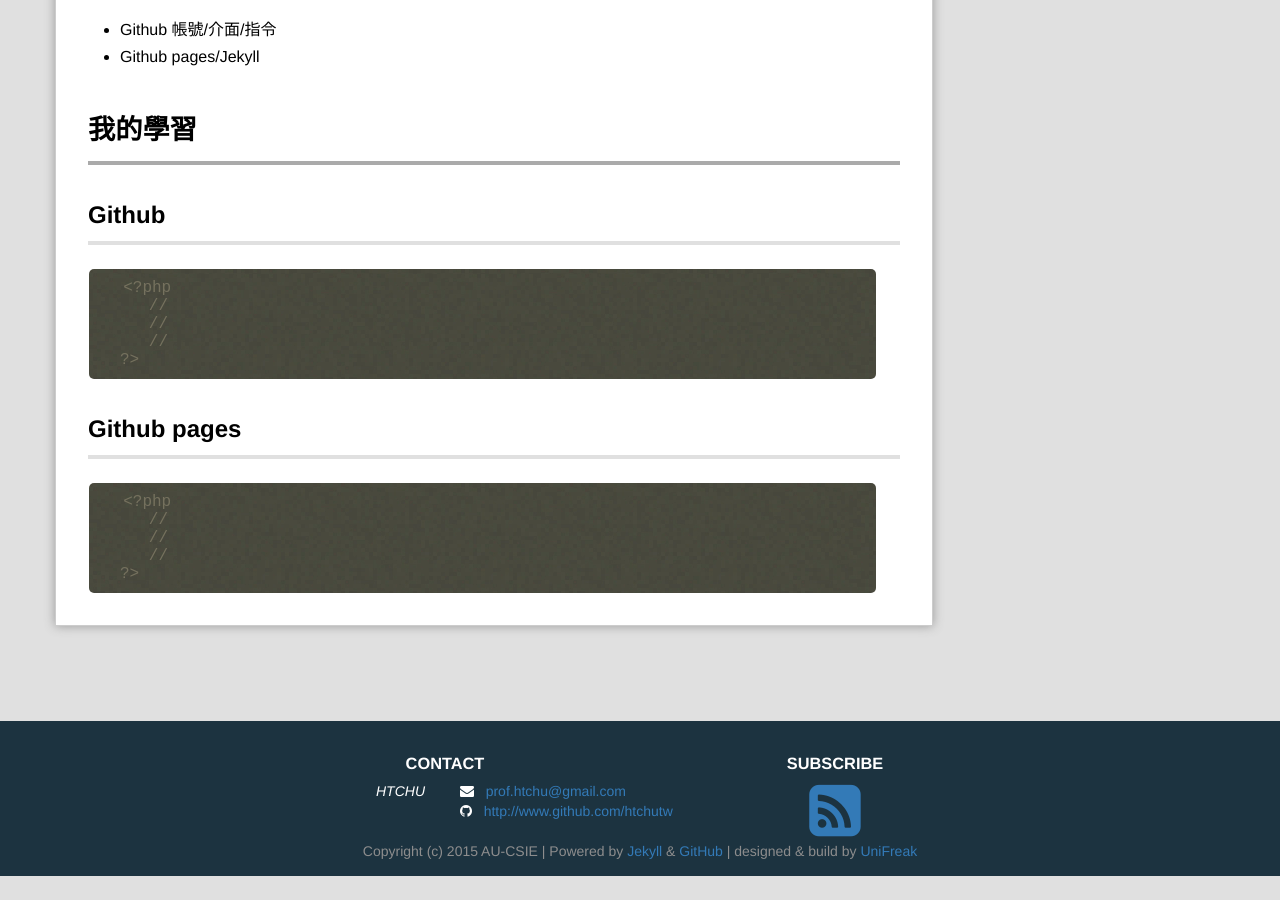
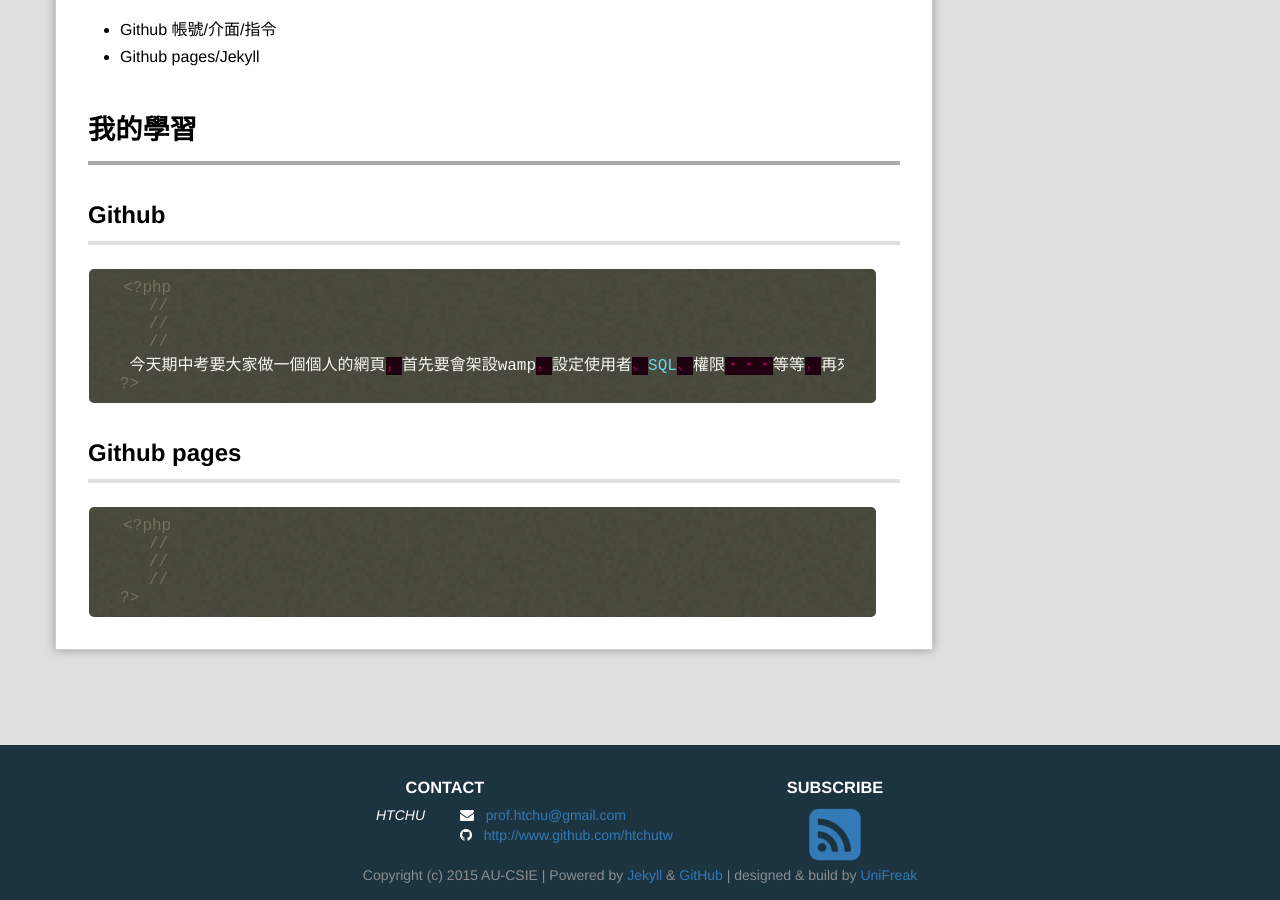
Before and after one commit to track9785/webcourse, a Jekyll site: the page built from _posts/2017-11-15-Class9.md, in a window 1280 px wide and 900 px high, scrolled down 579 px. Built offline with Jekyll 4.4.1, drawn with Linux system fonts in a browser that asks for light colours; Markdown is read by kramdown in place of the engine named in the settings; comment, search, counter and statistics services are not loaded; before the commit the page ends 1455 px from its top, so only the background shows below that.

Commit message:
Update 2017-11-15-Class9.md

````diff
--- a/_posts/2017-11-15-Class9.md
+++ b/_posts/2017-11-15-Class9.md
@@ -24,6 +24,7 @@ github帳號及使用github做blog。。
    //
    //
    //
+ 今天期中考要大家做一個個人的網頁，首先要會架設wamp，設定使用者、SQL、權限‧‧‧等等，再來就是發揮創意更改自己的網頁，更改圖片、改變文字敘述內容，如果比較厲害的話甚至可以增加一些語法，像原本文字尺寸我從</p>改成<h1>，然後我把login&localhost更改成自己的內容。
 ?>
 ```
 ##Github pages
````
